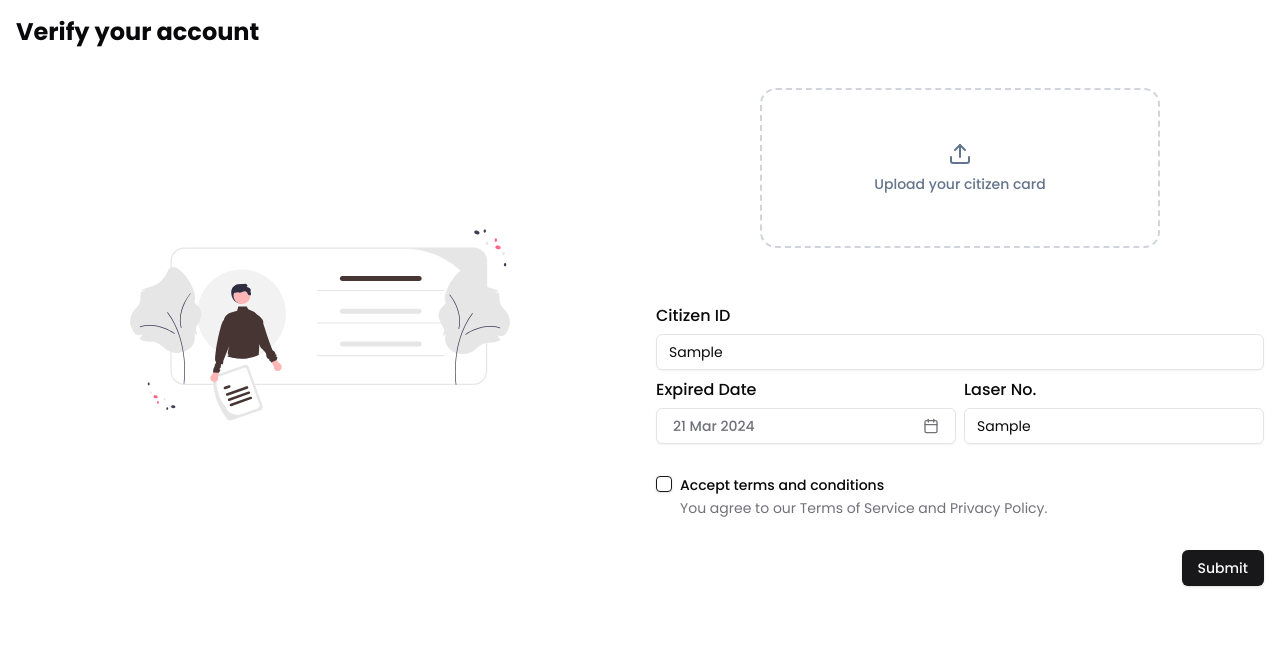
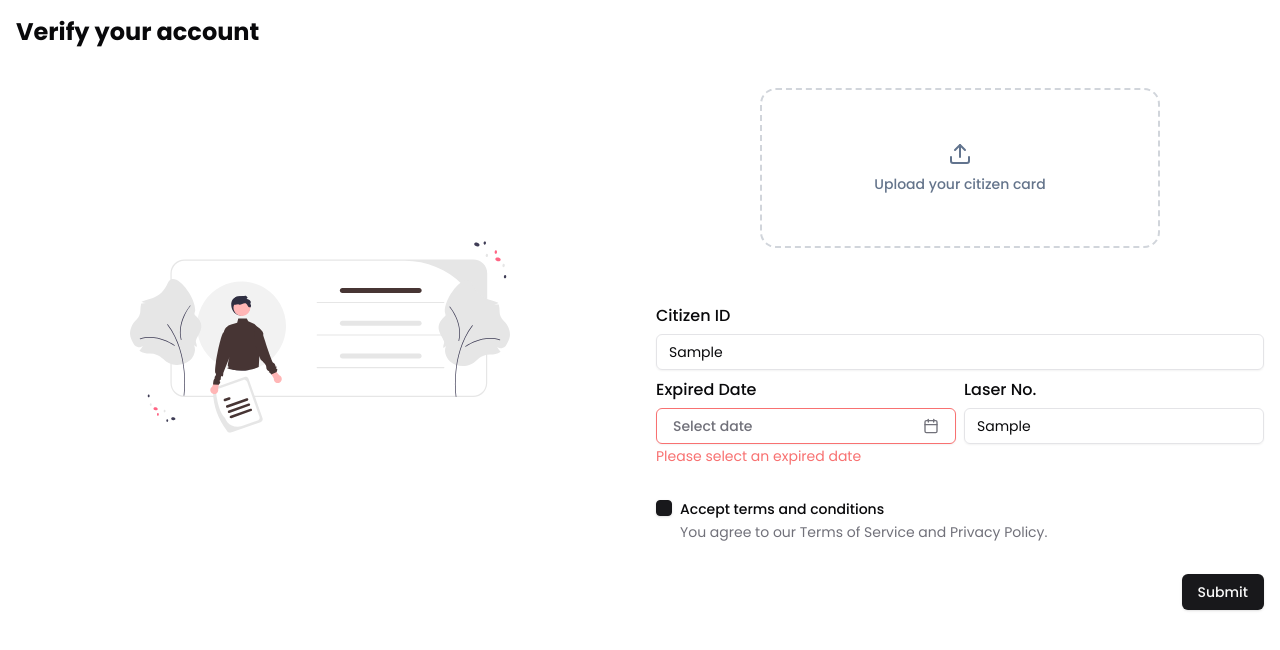
Before and after one commit to CP-RektMart/pic-me-pls-frontend, a Next.js app: page /photographer/verify in a window 1280 px wide. Both pictures are taken after typing "Sample", "Sample" into the empty fields and a click on the button "Submit". Shown: the top 650 px of the page. Built offline with nearby package versions, Linux system fonts and the light colour scheme.

Commit message:
feat: init react hook form

```diff
--- a/package.json
+++ b/package.json
@@ -24,6 +24,7 @@
     "react-day-picker": "8.10.1",
     "react-dom": "^19.0.0",
     "react-dropzone": "^14.3.5",
+    "react-hook-form": "^7.54.2",
     "tailwind-merge": "^2.6.0",
     "tailwindcss-animate": "^1.0.7"
   },
--- a/src/app/photographer/verify/page.tsx
+++ b/src/app/photographer/verify/page.tsx
@@ -1,5 +1,12 @@
+'use client'
+
+import { useState } from 'react'
+
+import { cn } from '@/lib/utils'
+import { format } from 'date-fns'
 import { CalendarIcon } from 'lucide-react'
 import Image from 'next/image'
+import { SubmitHandler, useForm } from 'react-hook-form'
 
 import { Button } from '@/components/ui/button'
 import { Calendar } from '@/components/ui/calendar'
@@ -13,12 +20,40 @@ import {
   PopoverTrigger,
 } from '@/components/ui/popover'
 
+type Inputs = {
+  citizenId: string
+  expiredDate: Date
+  laserNo: string
+  terms: boolean
+}
+
 export default function Page() {
+  const [openCalendar, setOpenCalendar] = useState<boolean>(false)
+  const {
+    register,
+    handleSubmit,
+    setValue,
+    watch,
+    formState: { errors },
+  } = useForm<Inputs>({ defaultValues: { expiredDate: undefined } })
+
+  const submitDate = (date?: Date) => {
+    if (date) {
+      setValue('expiredDate', date)
+      setOpenCalendar(false)
+    }
+  }
+
+  const onSubmit: SubmitHandler<Inputs> = (data) => console.log(data)
+
   return (
     <div className='min-h-screen p-4'>
       {/* To be fixed: Move to layout */}
       <p className='mb-4 font-bold lg:text-2xl'>Verify your account</p>
-      <div className='flex flex-row justify-between gap-8'>
+      <form
+        onSubmit={handleSubmit(onSubmit)}
+        className='flex flex-row justify-between gap-8'
+      >
         <div className='hidden w-full items-center justify-center lg:flex'>
           <Image
             src={'/photographer-verify.svg'}
@@ -32,35 +67,84 @@ export default function Page() {
           <div className='flex flex-col gap-2'>
             <div className='space-y-1.5'>
               <p className='font-medium'>Citizen ID</p>
-              <Input placeholder='1-XXXX-XXXXX-XX-X' />
+              <Input
+                placeholder='1-XXXX-XXXXX-XX-X'
+                {...register('citizenId', { required: true })}
+                className={cn(
+                  errors.citizenId &&
+                    'border-red-400 focus-visible:ring-red-600'
+                )}
+              />
+              {errors.citizenId && (
+                <span className='text-sm text-red-400'>
+                  Please enter your Citizen ID
+                </span>
+              )}
             </div>
             <div className='flex flex-row justify-between gap-2'>
               <div className='flex-1 space-y-1.5'>
                 <p className='font-medium'>Expired Date</p>
-                <Popover>
+                <Popover open={openCalendar} onOpenChange={setOpenCalendar}>
                   <PopoverTrigger asChild>
                     <Button
                       variant='outline'
-                      className='flex w-full justify-between'
+                      className={cn(
+                        'flex w-full justify-between',
+                        errors.expiredDate &&
+                          'border-red-400 focus-visible:ring-red-600'
+                      )}
+                      onClick={() => setOpenCalendar(true)}
                     >
-                      <p className='text-zinc-500'>21 Mar 2024</p>
+                      <p className='text-zinc-500'>
+                        {watch('expiredDate')
+                          ? format(watch('expiredDate'), 'PPP')
+                          : 'Select date'}
+                      </p>
                       <CalendarIcon size={16} color='#71717A' />
                     </Button>
                   </PopoverTrigger>
                   <PopoverContent className='ml-2 w-auto p-0'>
-                    <Calendar mode='single' />
+                    <Calendar
+                      mode='single'
+                      onSelect={submitDate}
+                      {...register('expiredDate', { required: true })}
+                    />
                   </PopoverContent>
                 </Popover>
+                {errors.expiredDate && (
+                  <span className='text-sm text-red-400'>
+                    Please select an expired date
+                  </span>
+                )}
               </div>
               <div className='flex-1 space-y-1.5'>
                 <p className='font-medium'>Laser No.</p>
-                <Input placeholder='MEx-xxxxxx-xx' />
+                <Input
+                  placeholder='MEx-xxxxxx-xx'
+                  {...register('laserNo', { required: true })}
+                  className={cn(
+                    errors.laserNo &&
+                      'border-red-400 focus-visible:ring-red-600'
+                  )}
+                />
+                {errors.laserNo && (
+                  <span className='text-sm text-red-400'>
+                    Please enter your laser number
+                  </span>
+                )}
               </div>
             </div>
           </div>
           <div>
             <div className='flex space-x-2'>
-              <Checkbox id='terms' />
+              <Checkbox
+                id='terms'
+                {...register('terms')}
+                checked={watch('terms')}
+                onCheckedChange={(checked: boolean) =>
+                  setValue('terms', checked)
+                }
+              />
               <div className='flex flex-col space-y-1.5 leading-none'>
                 <Label
                   htmlFor='terms'
@@ -74,9 +158,11 @@ export default function Page() {
               </div>
             </div>
           </div>
-          <Button className='self-end'>Submit</Button>
+          <Button type='submit' className='self-end'>
+            Submit
+          </Button>
         </div>
-      </div>
+      </form>
     </div>
   )
 }
```
Also changed, not shown: 1 other file (tests, documents, lock files or other folders).
